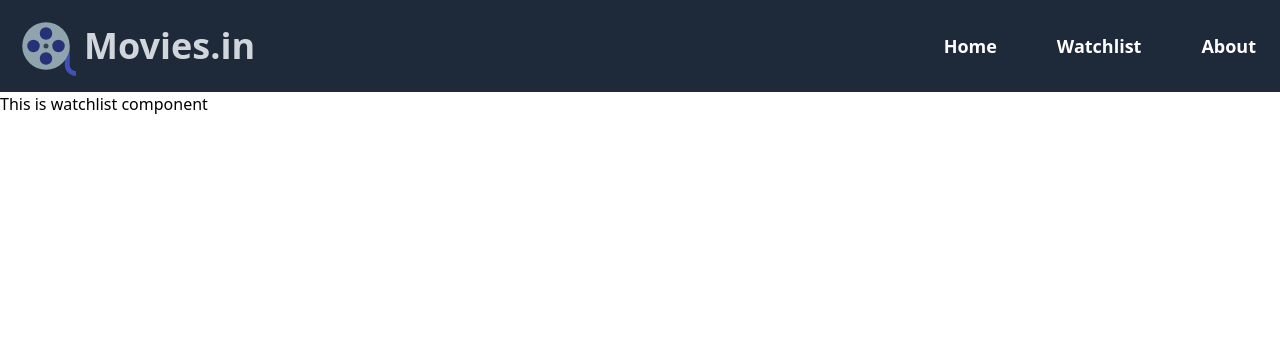
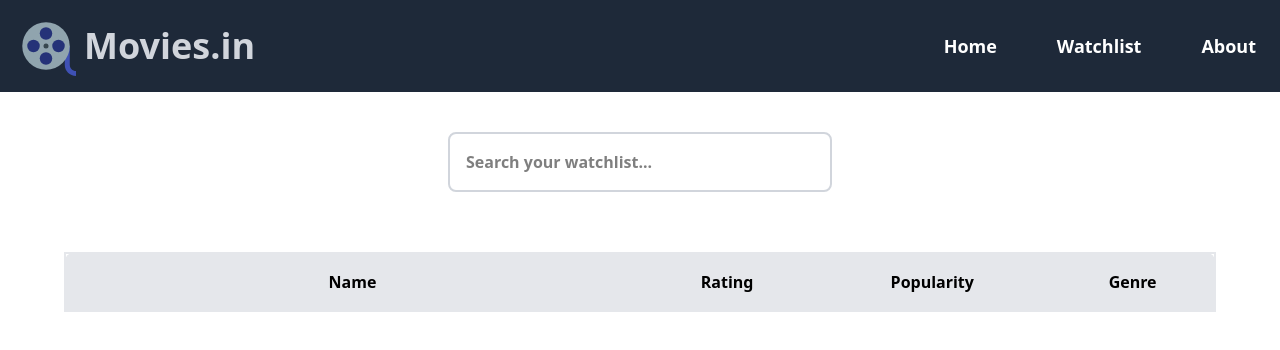
Before and after one commit to navaneethpv/imdb-clone, a React (Vite) app: page /watchlist in a window 1280 px wide. Shown: the top 350 px of the page. Built offline with nearby package versions, Linux system fonts and the light colour scheme.

Commit message:
`Added search input and table structure to WatchList component`

```diff
--- a/src/components/WatchList.jsx
+++ b/src/components/WatchList.jsx
@@ -2,9 +2,26 @@ import React from 'react'
 
 const WatchList = () => {
   return (
-    <div>
-        <h1>This is watchlist component</h1>
-    </div>
+    <>
+        <div className="flex flex-col items-center mt-10">
+          <input type="text" className="border-2 border-gray-300 p-4 rounded-lg w-[30%] font-bold outline-none" placeholder="Search your watchlist..."/>
+        </div>
+        <div>
+          <table className="w-[90%] m-auto mt-15 border-2 border-gray-300 text-center">
+            <thead className="">
+              <tr className='bg-gray-200'>
+                <th className="border-2 border-gray-200 w-[50%] p-4 rounded-tl-lg">Name</th>
+                <th className="border-2 border-gray-200 p-4">Rating</th>
+                <th className="border-2 border-gray-200 p-4">Popularity</th>
+                <th className="border-2 border-gray-200 p-4 rounded-tr-lg">Genre</th>
+              </tr>
+            </thead>
+            <tbody>
+
+            </tbody>
+          </table>
+        </div>
+    </>
   )
 }
 
```
